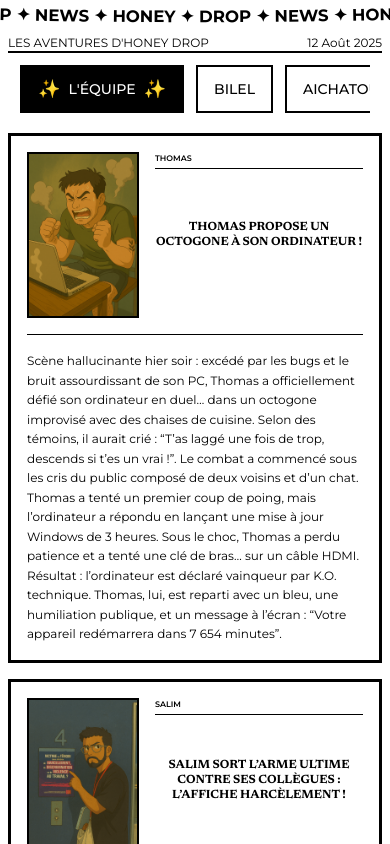
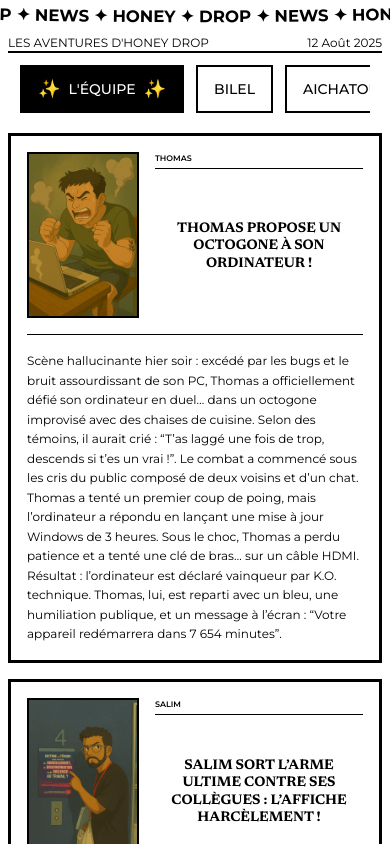
Before and after one commit to sakab257/next-graphql, a Next.js app: page / in a window 390 px wide. Shown: the top 844 px of the page. Built offline with nearby package versions, Linux system fonts and the light colour scheme.

Commit message:
Ajout du footer + amélioration du titre pour le responsive

```diff
--- a/app/page.tsx
+++ b/app/page.tsx
@@ -3,6 +3,7 @@ import React, { useState } from 'react'
 import Articles from '../components/articles'
 import Navbar from '../components/navbar'
 import Sidebar from '@/components/sidebar'
+import Footer from '@/components/footer'
 
 
 const Home = () => {
@@ -29,6 +30,7 @@ const Home = () => {
               <Articles selectedTag={selectedTag} onTagSelect={setSelectedTag} />
             </div>
         </div>
+        <Footer />
     </div>
 </>
   )
--- a/components/articles.tsx
+++ b/components/articles.tsx
@@ -161,7 +161,7 @@ export default function Articles({ selectedTag, onTagSelect }: ArticlesProps) {
                         </p>
                       </div>
                     )}
-                    <h2 className={`text-xs md:text-lg font-bold leading-tight uppercase text-center ${newsreader.className}`}>
+                    <h2 className={`text-sm relative top-3 md:top-0 md:text-3xl font-bold leading-tight uppercase text-center ${newsreader.className}`}>
                       {article.title}
                     </h2>
                   </div>
--- /dev/null
+++ b/components/footer.tsx
@@ -0,0 +1,10 @@
+import React from 'react'
+import  {montserrat} from'@/lib/font'
+
+const Footer = () => {
+  return (
+    <div className={`w-full h-15 grid place-items-center border-t-3 border-black ${montserrat.className}`}>{`© 2025 Salim Bouskine - Tous droits réservés`}</div>
+  )
+}
+
+export default Footer
```
